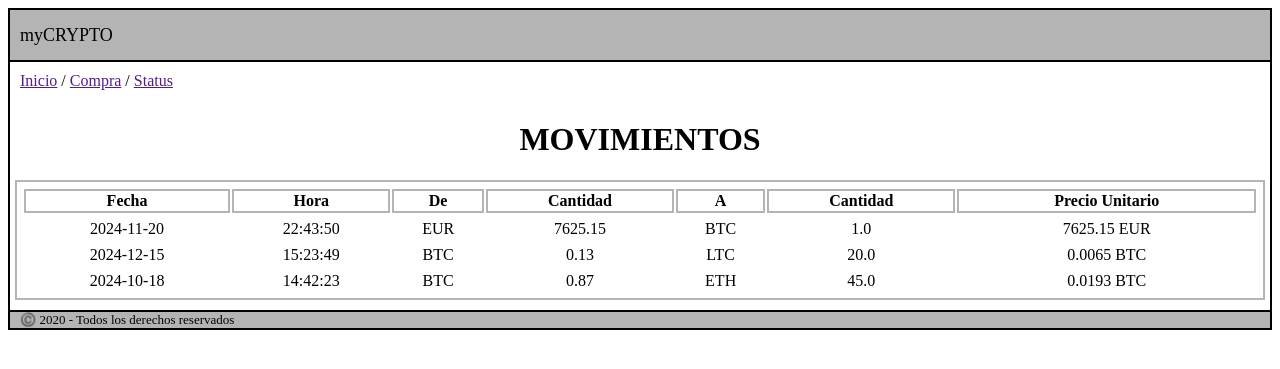
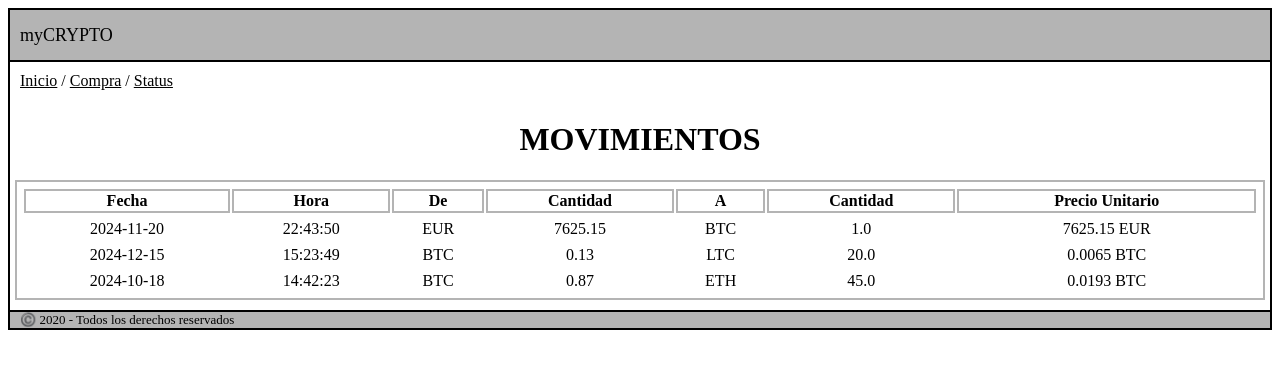
Before and after one commit to Cobra914/proyecto_final_flask, a Flask app: page / in a window 1280 px wide. Shown: the top 369 px of the page. Run offline with Flask 3, Linux system fonts and the light colour scheme; data comes from the database, SQL or seed files in the repository.

Commit message:
feat: color negro texto navbar

```diff
--- a/mycrypto/static/css/styles.css
+++ b/mycrypto/static/css/styles.css
@@ -20,10 +20,7 @@ footer {
     padding: 10px;
 }
 
-.navbar a:link,
-.navbar a:hover,
-.navbar a:active,
-.navbar a:focus {
+.navbar .texto_nav {
     color: black;
 }
 
--- a/mycrypto/templates/components/navbar.html
+++ b/mycrypto/templates/components/navbar.html
@@ -1,7 +1,7 @@
 <nav class="navbar">
-    <a href="">Inicio</a>
+    <a href="" class="texto_nav">Inicio</a>
     /
-    <a href="">Compra</a>
+    <a href="" class="texto_nav">Compra</a>
     /
-    <a href="">Status</a>
+    <a href="" class="texto_nav">Status</a>
 </nav>
```
